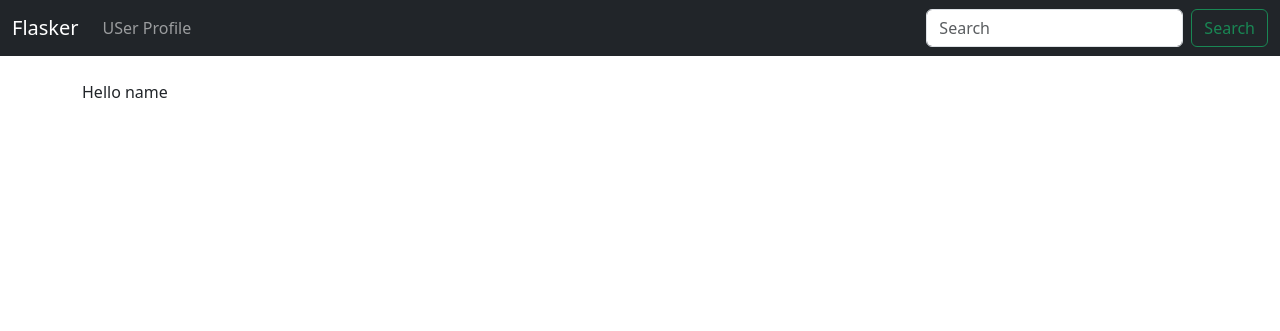
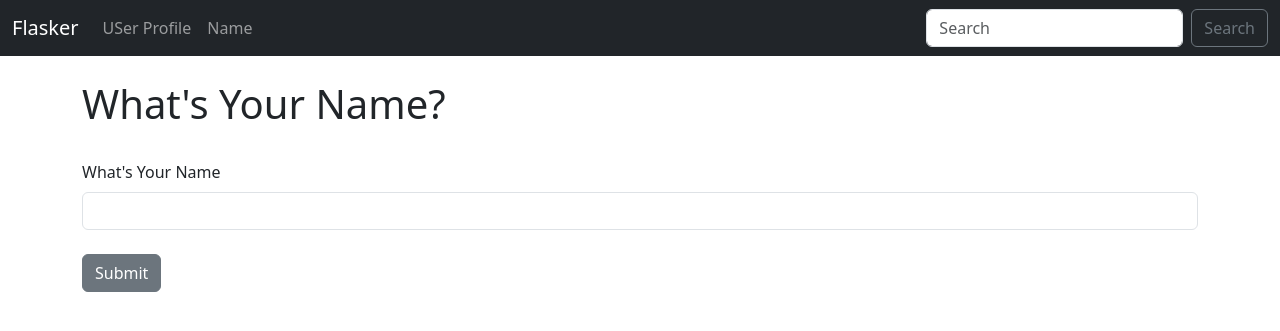
Before and after one commit to obiifeka/flask-fridays-, a Flask app: page /name in a window 1280 px wide. Shown: the top 331 px of the page. Run offline with Flask 2, Linux system fonts and the light colour scheme.

Commit message:
Uli-amaka

```diff
--- a/main.py
+++ b/main.py
@@ -1,13 +1,23 @@
-from flask import Flask,redirect,url_for,render_template,request
+from flask import Flask,redirect,url_for,render_template,request,flash
+from  flask_wtf import  FlaskForm
+from wtforms import (StringField, SubmitField)
+from wtforms.validators import DataRequired
 
 app=Flask(__name__)
+app.config['SECRET_KEY'] = "Z3cjjSdefewwefkw9cdferv"
 
-@app.route('/<name>')
+# Create A Form Class
+class NamerForm(FlaskForm):
+    name = StringField("What's Your Name", validators=[DataRequired()])
+    submit = SubmitField("Submit")
+
+@app.route('/user/<name>')
 def user(name):
     return render_template("user.html", name=name)
 
 @app.route('/',methods=['GET','POST'])
 def index():
+    flash ("Welcome To Our Website!")
     first_name = "Obi"
     stuff = "this is  a <strong>Bold.</strong> text"
     seke = "hope you are  understanding the concept"
@@ -24,6 +34,19 @@ def page_not_found():
 def page_not_found():
     return render_template("500.html"),500
 
+
+
+@app.route('/name', methods=['GET','POST'])
+def name():
+    name = None
+    form =  NamerForm()
+    #Validate Form
+    if form.validate_on_submit():
+        flash('Form Submitted Successfully')
+        name = form.name.data
+        form.name.data =  " "
+    return render_template("name.html",name=name,form=form)
+
 if __name__ == '__main__':
     #DEBUG is SET to TRUE. CHANGE FOR PROD
     app.run(port=5000,debug=True)
--- /dev/null
+++ b/templates/name.html
@@ -0,0 +1,29 @@
+{% extends 'base.html' %} {% block content %} {% for message in
+get_flashed_messages() %}
+
+<div class="alert alert-success alert-dismissible fade show" role="alert">
+ <p>Hey <strong>{{ name }},</strong> {{ message }}</p>
+  <button
+    type="button"
+    class="btn-close"
+    data-bs-dismiss="alert"
+    aria-label="Close"
+  ></button>
+</div>
+
+{% endfor %}
+
+<!--<h1>What's Your Name</h1>-->
+{% if name %}
+<h1>Hello {{ name }}.</h1>
+{% else %}
+<h1>What's Your Name?</h1>
+<br />
+<form method="POST">
+  {{ form.hidden_tag() }} {{ form.name.label (class="form-label")}} {{
+  form.name(class="form-control") }}
+  <br />
+  {{ form.submit(class="btn btn-secondary") }}
+</form>
+
+{% endif %} {% endblock content %}
--- a/templates/nav-bar.html
+++ b/templates/nav-bar.html
@@ -17,6 +17,9 @@
         <li class="nav-item">
           <a class="nav-link" href="{{url_for("user", name="Obi")}}">USer Profile</a>
         </li>
+         <li class="nav-item">
+          <a class="nav-link" href="{{url_for("name")}}">Name</a>
+        </li>
       </ul>
       <form class="d-flex" role="search">
         <input
@@ -25,7 +28,7 @@
           placeholder="Search"
           aria-label="Search"
         />
-        <button class="btn btn-outline-success" type="submit">Search</button>
+        <button class="btn btn-outline-secondary" type="submit">Search</button>
       </form>
     </div>
   </div>
--- a/templates/user.html
+++ b/templates/user.html
@@ -1,4 +1,3 @@
-{% extends 'base.html' %}
-{% block content %}
-<p>Hello {{ name  }}</p>
+{% extends 'base.html' %} {% block content %}
+<p>Hello, <strong>{{ name }}!</strong></p>
 {% endblock content %}
```
Also changed, not shown: templates/index.html (+11 -0 lines).
